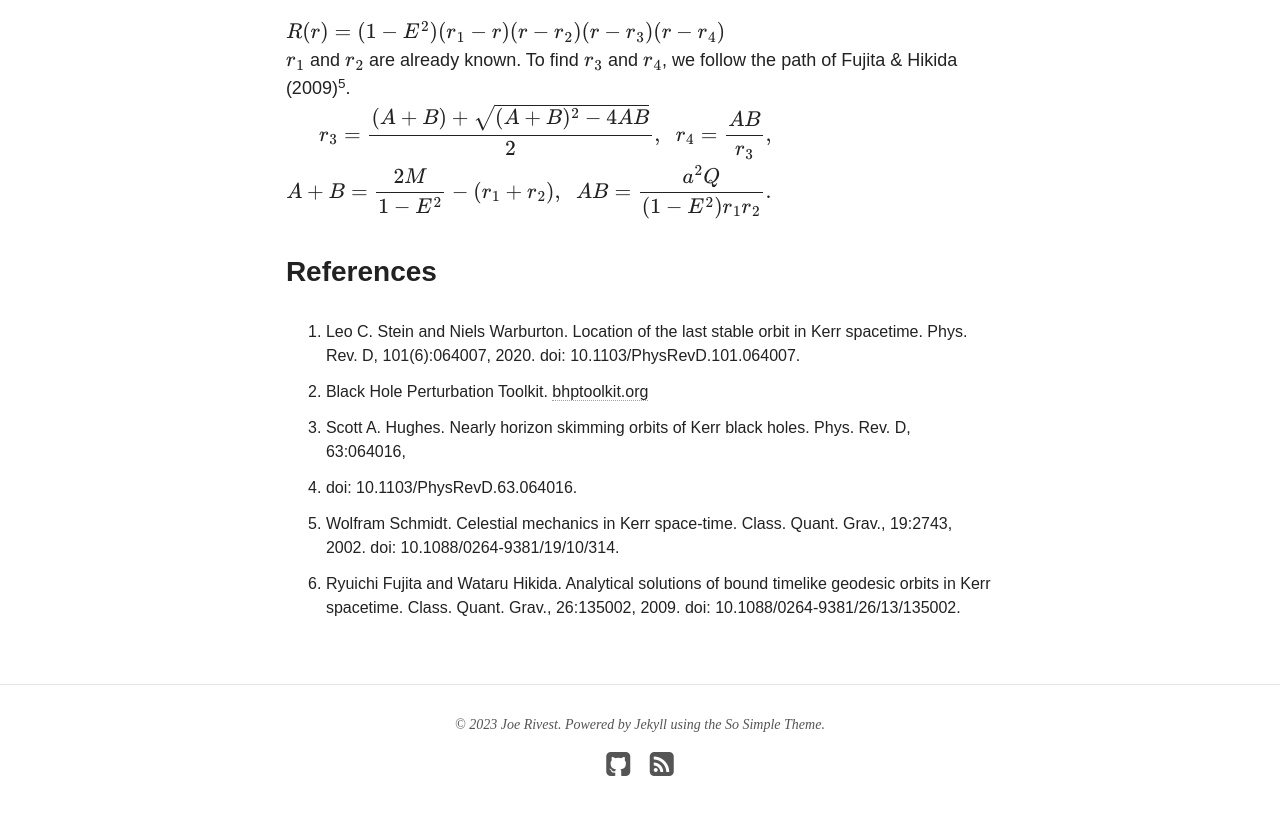
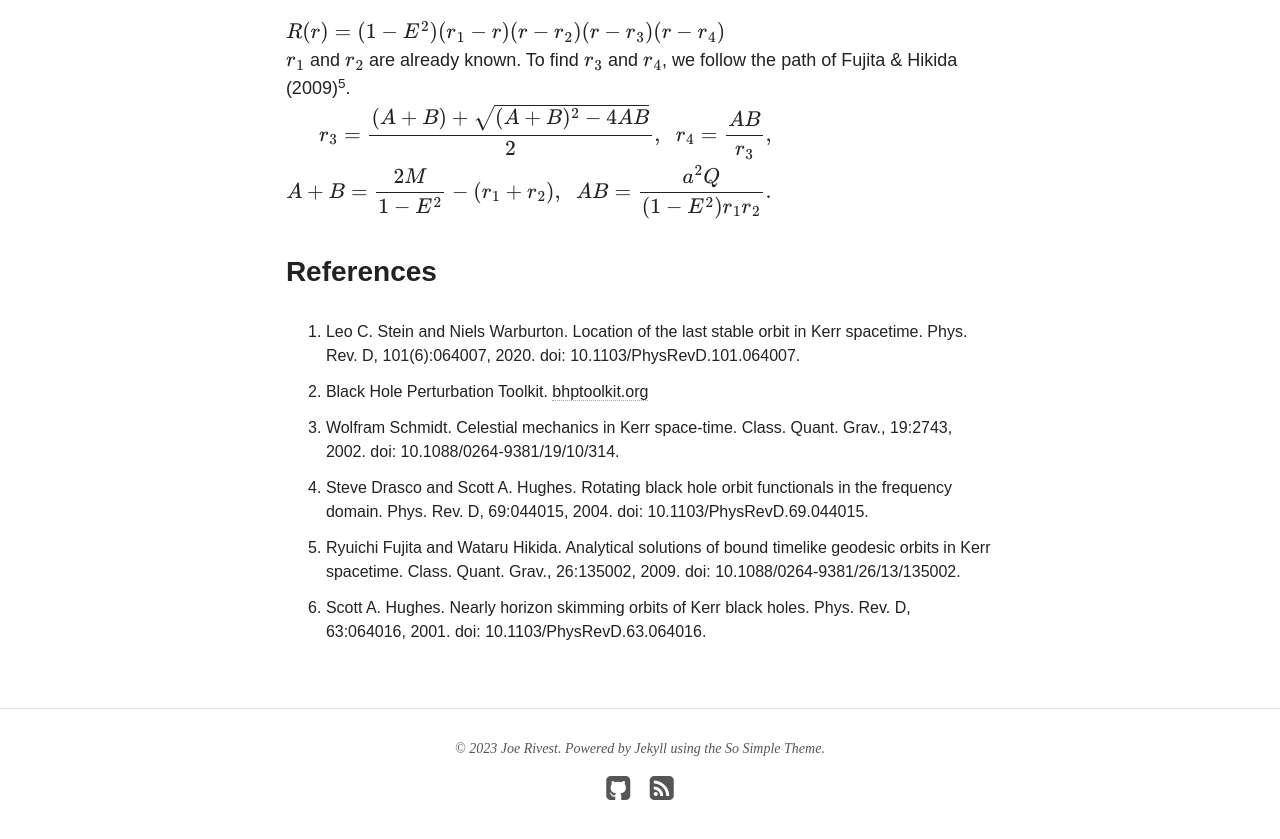
Before and after one commit to jrivest3/KerrSimulator, a Jekyll site: the page built from index.md, in a window 1280 px wide and 900 px high, scrolled down 8492 px. Shown: the top 839 px of the window. Built offline with Jekyll 4.4.1, drawn with Linux system fonts in a browser that asks for light colours; nearby versions of some CDN libraries; formulas are drawn with MathJax 3; some of the changed text lies outside the part shown.

Commit message:
references update

```diff
--- a/index.md
+++ b/index.md
@@ -532,9 +531,7 @@ $$
 
 1. Leo C. Stein and Niels Warburton. Location of the last stable orbit in Kerr spacetime. Phys. Rev. D, 101(6):064007, 2020. doi: 10.1103/PhysRevD.101.064007.
 2. Black Hole Perturbation Toolkit. [bhptoolkit.org](bhptoolkit.org)
-3. Scott A. Hughes. Nearly horizon skimming orbits of Kerr black holes. Phys. Rev. D, 63:064016,
-2001. doi: 10.1103/PhysRevD.63.064016.
-4. Wolfram Schmidt. Celestial mechanics in Kerr space-time. Class. Quant. Grav., 19:2743, 2002.
-doi: 10.1088/0264-9381/19/10/314.
-5. Ryuichi Fujita and Wataru Hikida. Analytical solutions of bound timelike geodesic orbits in Kerr
-spacetime. Class. Quant. Grav., 26:135002, 2009. doi: 10.1088/0264-9381/26/13/135002.
+3. Wolfram Schmidt. Celestial mechanics in Kerr space-time. Class. Quant. Grav., 19:2743, 2002. doi: 10.1088/0264-9381/19/10/314.
+4. Steve Drasco and Scott A. Hughes. Rotating black hole orbit functionals in the frequency domain. Phys. Rev. D, 69:044015, 2004. doi: 10.1103/PhysRevD.69.044015.
+5. Ryuichi Fujita and Wataru Hikida. Analytical solutions of bound timelike geodesic orbits in Kerr spacetime. Class. Quant. Grav., 26:135002, 2009. doi: 10.1088/0264-9381/26/13/135002.
+6. Scott A. Hughes. Nearly horizon skimming orbits of Kerr black holes. Phys. Rev. D, 63:064016, 2001. doi: 10.1103/PhysRevD.63.064016.
```
Also changed, not shown: other parts of index.md (+3 -4 lines).
